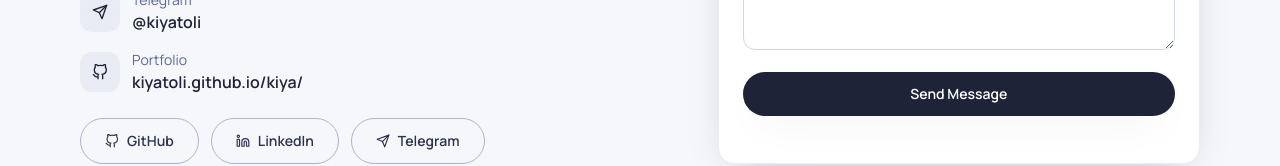
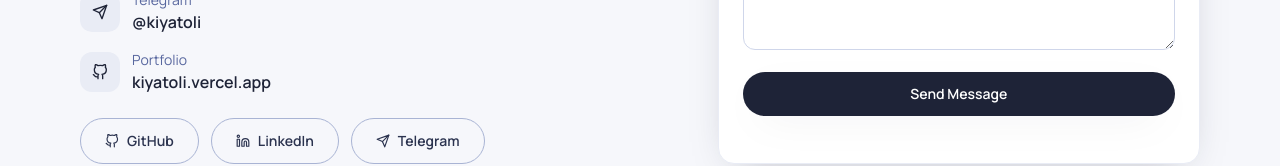
Before and after one commit to kiyatoli/Kiyatoli, a React (Create React App) app: page / in a window 1280 px wide. Shown: the part 4797-4963 px from the top of the page. Built offline with nearby package versions, Linux system fonts and the light colour scheme.

Commit message:
Update portfolio link in Contact component

```diff
--- a/src/components/Contact.js
+++ b/src/components/Contact.js
@@ -101,7 +101,7 @@ export default function Contact() {
               </span>
               <div>
                 <p className="text-sm text-ink-500">Portfolio</p>
-                <p className="font-semibold">kiyatoli.github.io/kiya/</p>
+                <p className="font-semibold">kiyatoli.vercel.app</p>
               </div>
             </div>
           </div>
```
